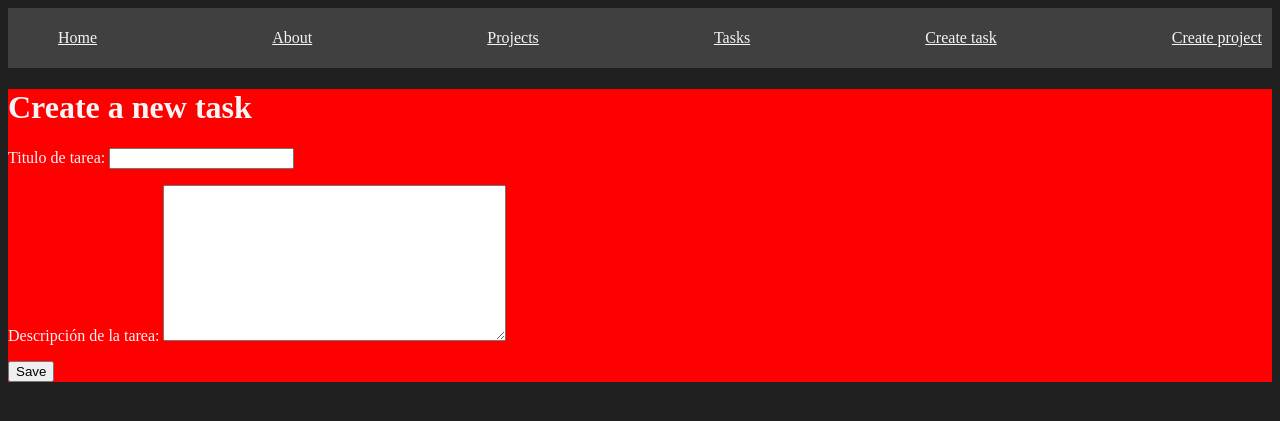
After one commit to edjavu/Django-projects, a Django app: page /create_task/ in a window 1280 px wide. The commit adds this page. Shown: the top 421 px of the page. Run offline with Django 4.2, Linux system fonts and the light colour scheme.

Commit message:
[UPD] Terminado la introduccion a django

```diff
--- /dev/null
+++ b/myapp/forms.py
@@ -0,0 +1,9 @@
+from django import forms
+
+class CreateNewTask(forms.Form):
+    title = forms.CharField(label="Titulo de tarea", max_length=200)
+    description = forms.CharField(label="Descripción de la tarea", widget=forms.Textarea)
+
+
+class CreateNewProject(forms.Form):
+    name = forms.CharField(label="Nombre del projecto", max_length=200)
--- /dev/null
+++ b/myapp/static/styles/main.css
@@ -0,0 +1,28 @@
+body {
+    background: #202020;
+    color: whitesmoke;
+}
+
+.navbar {
+    background: #404040;
+    padding: 5px 10px;
+}
+
+.navbar ul {
+    display: flex;
+    justify-content: space-between;
+}
+
+.navbar ul li {
+    list-style: none;
+    text-decoration: none;
+
+}
+
+.navbar ul li a{
+    color: whitesmoke;
+}
+
+.navbar ul li a:hover{
+    color: aquamarine;
+}
--- a/myapp/templates/index.html
+++ b/myapp/templates/index.html
@@ -1,7 +1,12 @@
 
 {% extends 'layouts/base.html' %}
 
+{% load static %}
+
 {% block content %}
 <h1>{{ title }}</h1>
+
+<img src="{% static 'Perceptron.png' %}" alt="" width="500">
+
 <p>Lorem ipsum dolor sit amet consectetur adipisicing elit. Temporibus totam consequuntur sunt, laborum inventore sapiente eos deleniti accusamus odit pariatur illo facilis aliquam tempore, eveniet, quos iure velit quisquam sit.</p>
 {% endblock %}
--- a/myapp/templates/layouts/base.html
+++ b/myapp/templates/layouts/base.html
@@ -1,19 +1,44 @@
-<nav>
+
+{% load static %}
+
+<!DOCTYPE html>
+<html lang="en">
+<head>
+    <meta charset="UTF-8">
+    <meta http-equiv="X-UA-Compatible" content="IE=edge">
+    <meta name="viewport" content="width=device-width, initial-scale=1.0">
+    <title>Django Projects</title>
+    <link rel="stylesheet" href="{% static '/styles/main.css' %}">
+</head>
+<body>
+
+    <nav class="navbar">
         <ul>
             <li>
-            <a href="/">Home</a>
+                <a href="{% url 'index' %}">Home</a>
             </li>
             <li>
-            <a href="/about">About</a>
+                <a href="{% url 'about' %}">About</a>
             </li>
             <li>
-            <a href="/projects">Projects</a>
+                <a href="{% url 'projects' %}">Projects</a>
             </li>
             <li>
-            <a href="/tasks">Tasks</a>
+                <a href="{% url 'tasks' %}">Tasks</a>
+            </li>
+            <li>
+                <a href="{% url 'create_task' %}">Create task</a>
+            </li>
+            <li>
+                <a href="{% url 'create_project' %}">Create project</a>
             </li>
         </ul>
     </nav>
 
+    <main style="background: red; margin: auto;">
         {% block content %}
         {% endblock %}
+    </main>
+
+</body>
+</html>
--- /dev/null
+++ b/myapp/templates/tasks/create_task.html
@@ -0,0 +1,14 @@
+
+{% extends 'layouts/base.html' %}
+
+{% block content %}
+<h1>Create a new task</h1>
+
+<form method="POST">
+    {% csrf_token %}
+    {{ form.as_p }}
+    <button>
+        Save
+    </button>
+</form>
+{% endblock %}
--- a/myapp/urls.py
+++ b/myapp/urls.py
@@ -3,10 +3,12 @@ from django.urls import path
 from . import views
 
 urlpatterns = [
-    path('', views.index),
-    path('about/', views.about),
-    path('hello/<str:username>', views.hello),
-    path('tasks/', views.tasks),
+    path('', views.index, name='index'),
+    path('about/', views.about, name='about'),
+    path('hello/<str:username>', views.hello, name='hello'),
+    path('tasks/', views.tasks, name='tasks'),
     #path('tasks/<int:id>', views.tasks),
-    path('projects/', views.projects),
+    path('projects/', views.projects, name='projects'),
+    path('create_task/', views.create_task, name='create_task'),
+    path('create_project/', views.create_project, name='create_project'),
 ]
--- a/myapp/views.py
+++ b/myapp/views.py
@@ -1,7 +1,8 @@
 from django.shortcuts import render
 from django.http import HttpResponse, JsonResponse
 from .models import Project, Task
-from django.shortcuts import get_object_or_404, render
+from django.shortcuts import get_object_or_404, render, redirect
+from .forms import CreateNewTask, CreateNewProject
 
 # Create your views here.
 
@@ -25,7 +26,7 @@ def tasks(request): # Como parámetro de la funcion id
     #task = get_object_or_404(Task, id=id)
     #return HttpResponse('task: %s' % task.title)
     tasks = Task.objects.all()
-    return render(request, 'tasks.html', {
+    return render(request, 'tasks/tasks.html', {
         'tasks': tasks
     })
 
@@ -34,6 +35,30 @@ def projects(request):
     #return JsonResponse(projects, safe=False)
 
     projects = Project.objects.all()
-    return render(request, 'projects.html', {
+    return render(request, 'projects/projects.html', {
         'projects': projects
     })
+
+def create_task(request):
+    if request.method == 'GET':
+        return render(request, 'tasks/create_task.html', {
+            'form': CreateNewTask()
+        })
+    else:
+        Task.objects.create(title=request.POST['title'],
+                            description=request.POST['description'],
+                            project_id=2
+                            )
+        return redirect('tasks')
+
+def create_project(request):
+    if request.method == 'GET':
+        return render(request, 'projects/create_project.html', {
+            'form': CreateNewProject()
+        })
+    else:
+        Project.objects.create(name=request.POST['name'])
+        # return render(request, 'projects/create_project.html', {
+        #     'form': CreateNewProject()
+        # })
+        return redirect('projects')
```
Also changed, not shown: myapp/templates/projects/create_project.html (added, +13 -0 lines), db.sqlite3, myapp/static/Perceptron.png (added), myapp/templates/projects/projects.html (renamed from myapp/templates/projects.html), myapp/templates/tasks/tasks.html (renamed from myapp/templates/tasks.html). Lines whose indentation alone changed are shown as unchanged.
